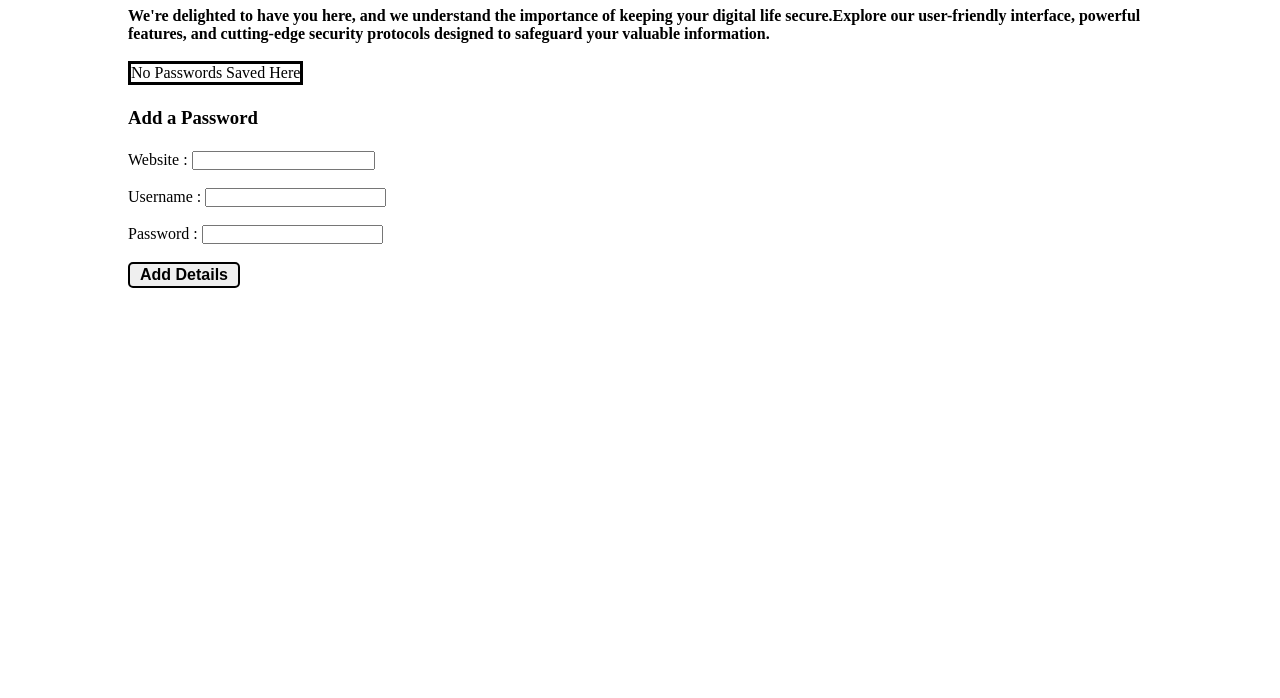
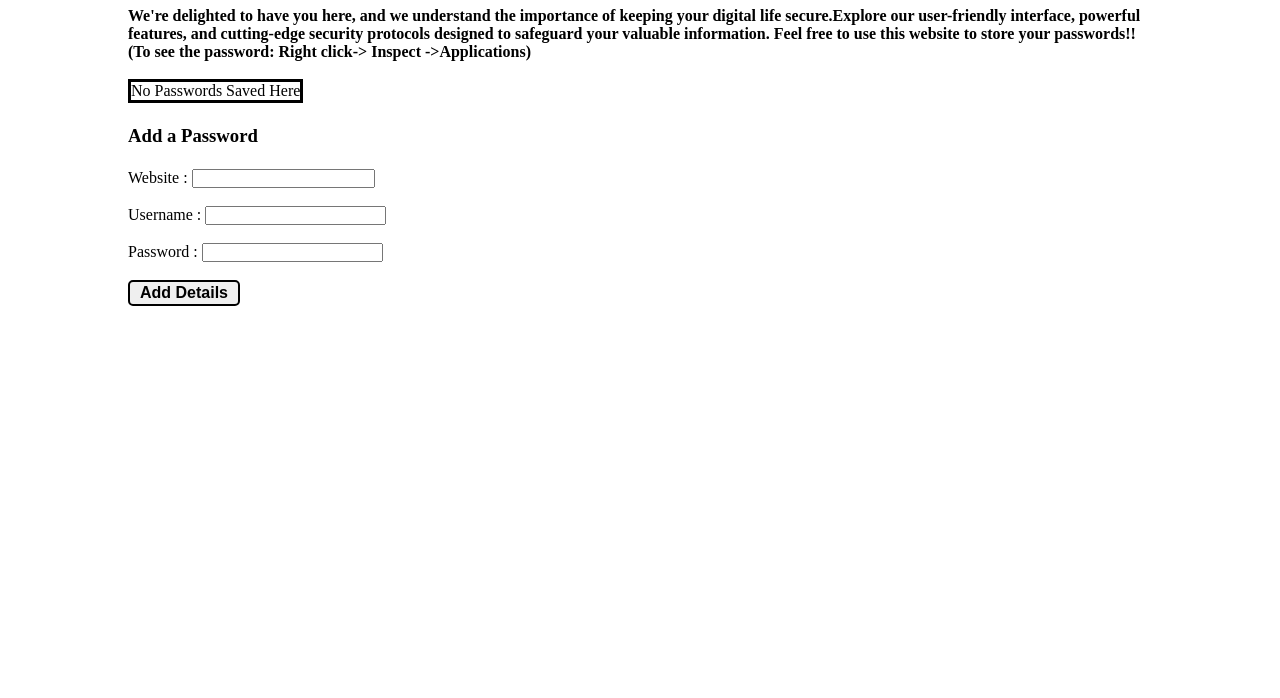
Before and after one commit to G-chinmaya/PasswordManager, a plain HTML site: page index.html in a window 1280 px wide. Shown: the part 102-800 px from the top of the page. Drawn offline with Linux system fonts and the light colour scheme.

Commit message:
Update index.html

```diff
--- a/index.html
+++ b/index.html
@@ -19,7 +19,9 @@
    </nav>
    <div class="container">
     <h1>Your Password Manager</h1>
-    <h4>We're delighted to have you here, and we understand the importance of keeping your digital life secure.Explore our user-friendly interface, powerful features, and cutting-edge security protocols designed to safeguard your valuable information. </h4>
+    <h4>We're delighted to have you here, and we understand the importance of keeping your digital life secure.Explore our user-friendly interface, powerful features, and cutting-edge security protocols designed to safeguard your valuable information.
+    Feel free to use this website to store your passwords!! (To see the password: Right click-> Inspect ->Applications)
+    </h4>
 
    <table>
     <tr>
```
